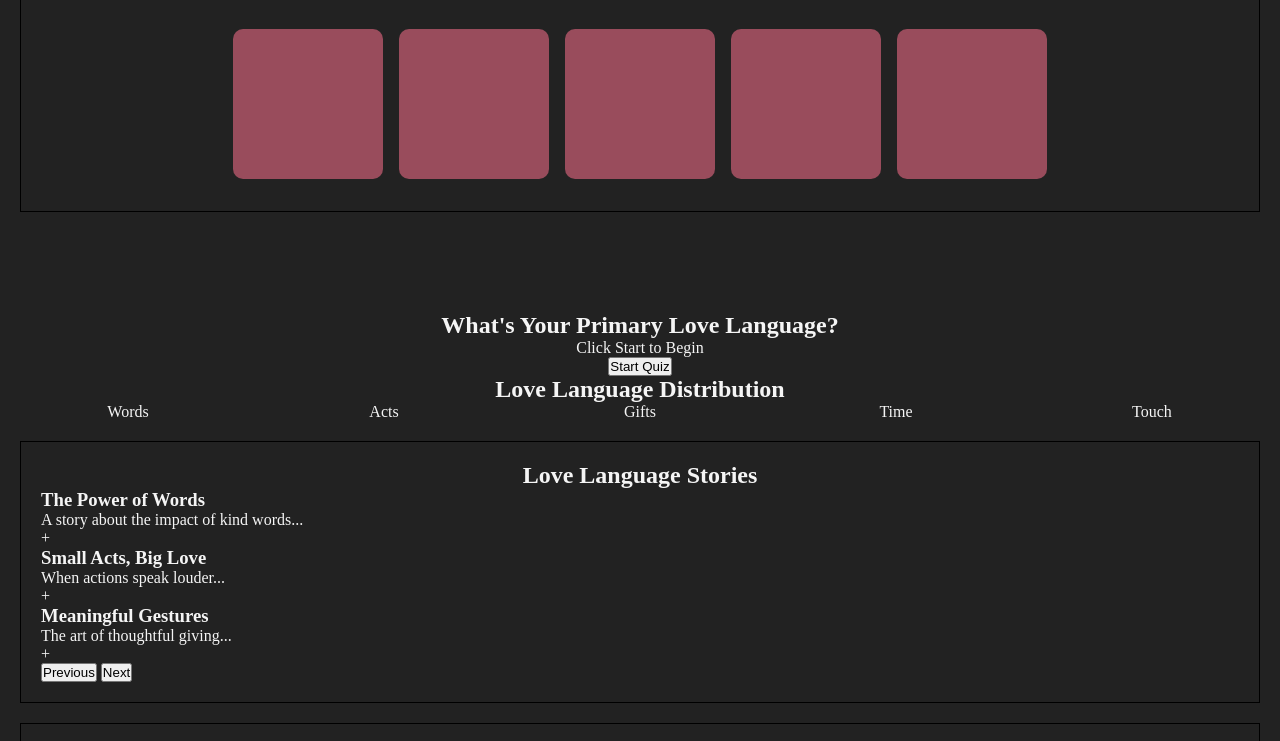
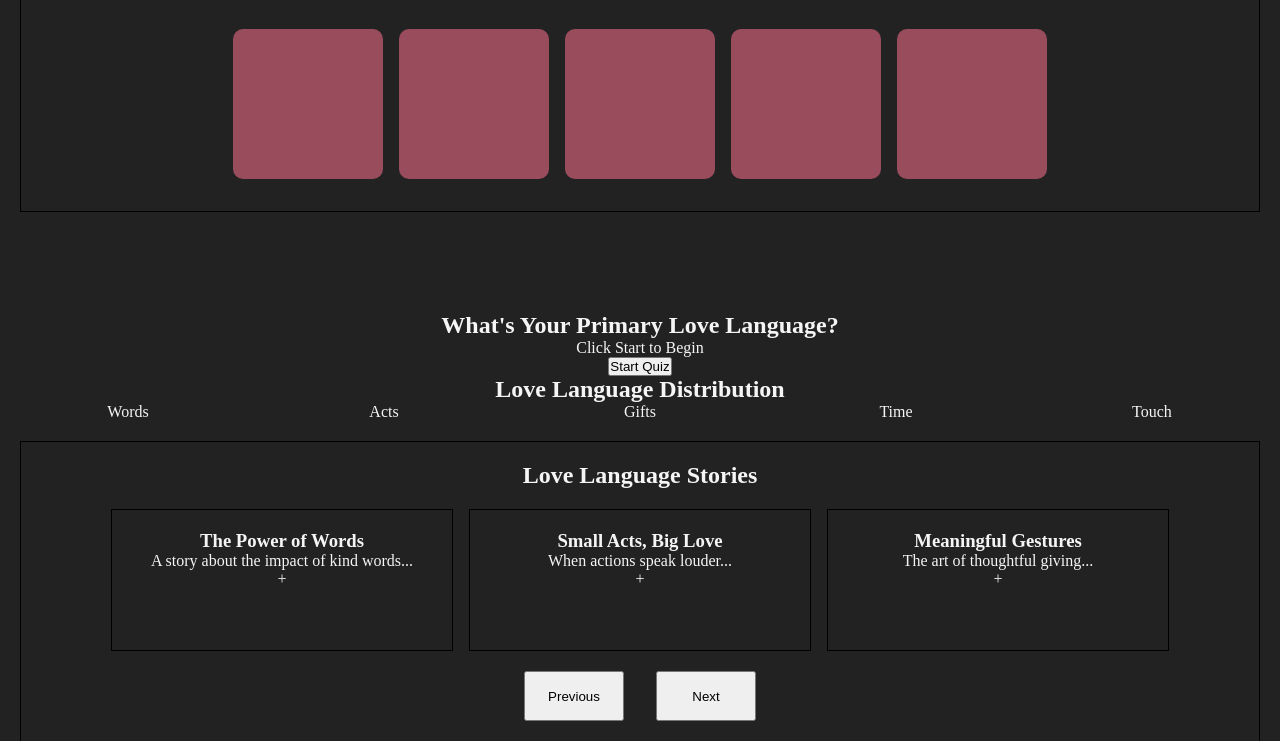
Before and after one commit to AndreasB09/dev-february-challenge, a plain HTML site: page index.html in a window 1280 px wide. Shown: the part 174-915 px from the top of the page. Drawn offline with Linux system fonts and the light colour scheme.

Commit message:
stories basic

```diff
--- a/styles.css
+++ b/styles.css
@@ -147,11 +147,42 @@ h2 {
     padding: 20px;
 }
 
+#story-carousel {
+    display: flex;
+    justify-content: center;
+    gap: 1rem;
+    margin: 20px;
+}
+
+.story-card {
+    border: black solid 1px;
+    text-align: center;
+    height: 100px;
+    width: 300px;
+    padding: 20px;
+}
+
+#story-nav button {
+    width: 100px;
+    height: 50px;
+}
+
+#story-nav {
+    display: flex;
+    justify-content: center;
+    gap: 2rem;
+}
+
 /* around the world */
 #global-expressions {
     border: black solid 1px;
     margin: 20px;
     padding: 20px;
+}
+
+#map-container {
+    text-align: center;
+    margin: 20px;
 }
 
 /* daily */
```
